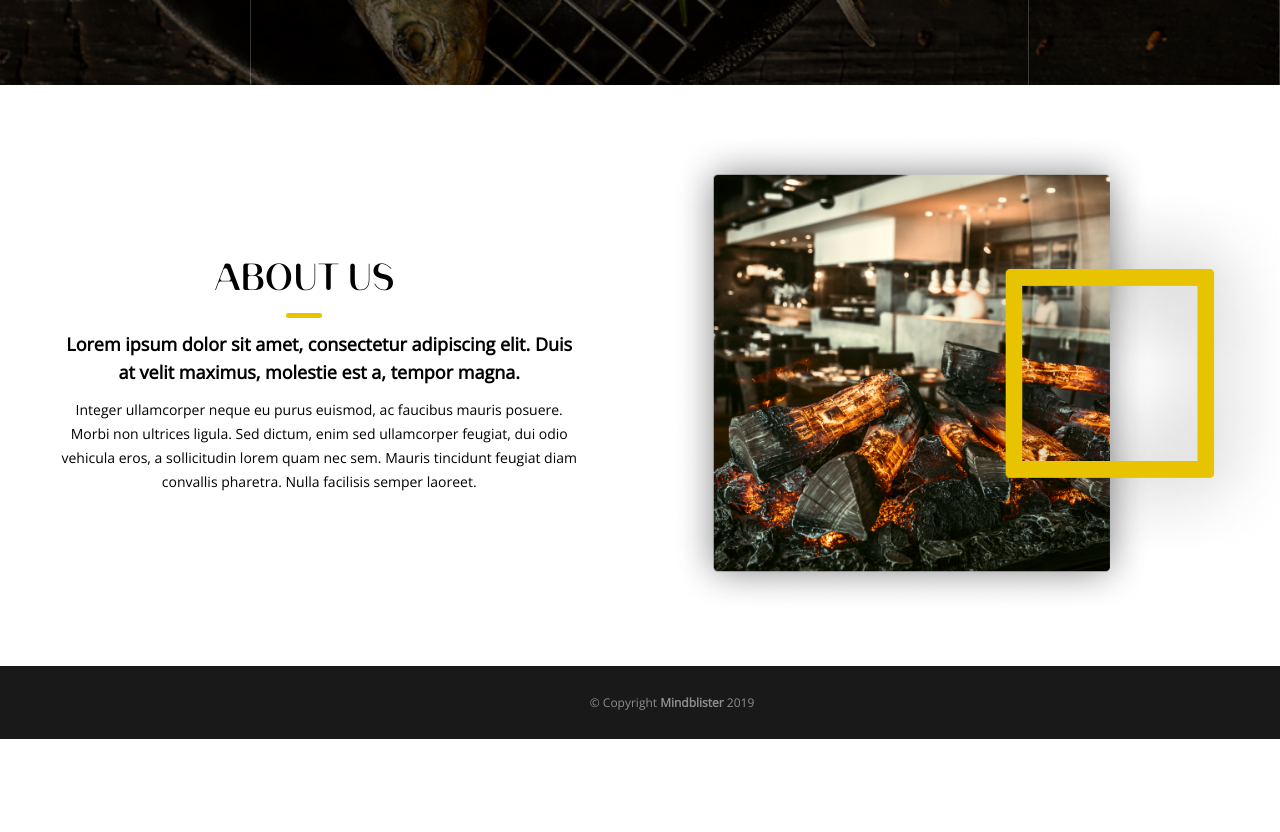
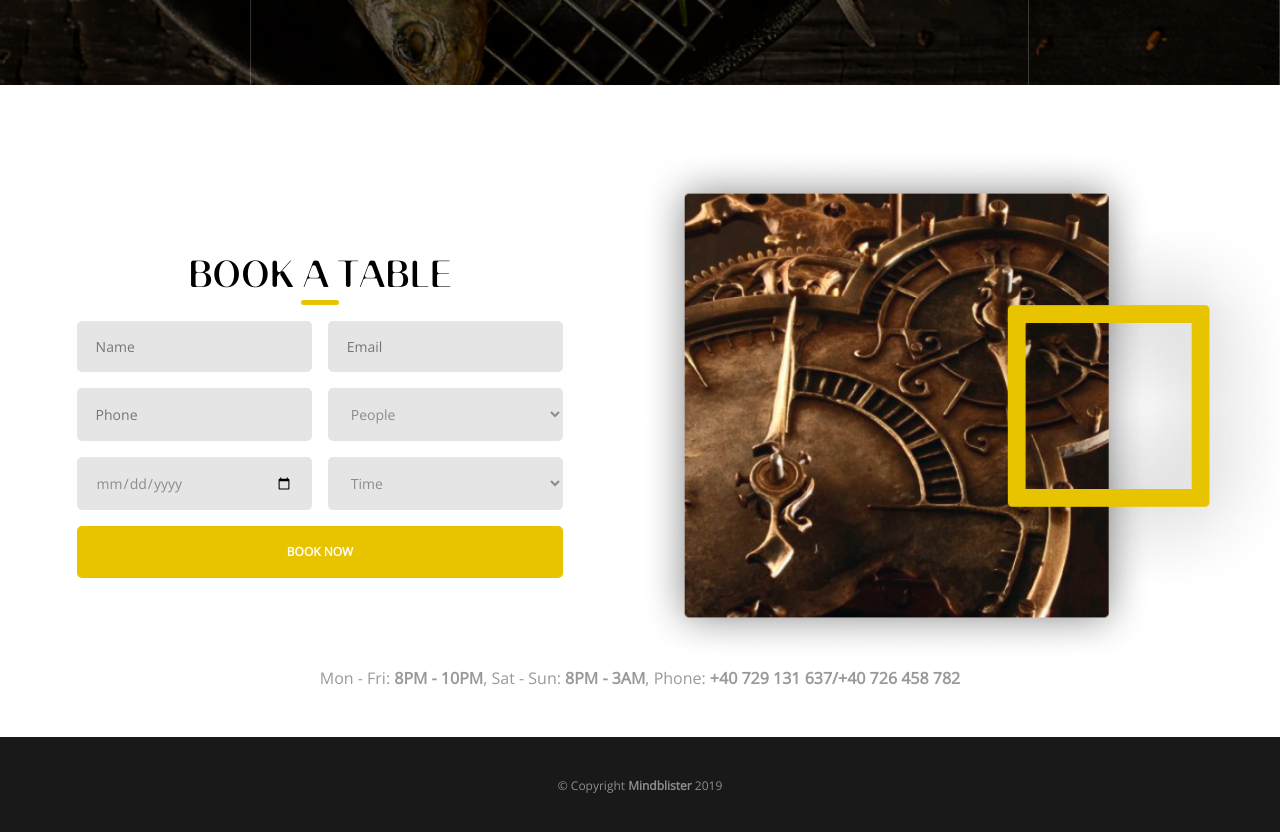
Before and after one commit to Svitlana-G/Restaurant-Hungry-People, a React (Create React App) app: page / in a window 1280 px wide. Shown: the part 860-1692 px from the top of the page. Before the commit the page ends 1599 px from the top, so only its background shows below. Built offline with nearby package versions, Linux system fonts and the light colour scheme.

Commit message:
Added Booking

```diff
--- a/src/App.css
+++ b/src/App.css
@@ -15,4 +15,9 @@
   width: 6%;
   background: #E8C300;
   border-radius: 50px;
+  margin: 0 auto;
 }
+
+span {
+  font-weight: bold;
+}
--- a/src/App.js
+++ b/src/App.js
@@ -11,6 +11,7 @@ import {
   Link
 } from "react-router-dom";
 import Team from './components/Team';
+import Booking from './components/Booking';
 
 function App() {
   return (
@@ -18,10 +19,11 @@ function App() {
       <Router>
         <div>
           <Header />
-          <Switch>
+          <Booking />
+          {/* <Switch>
             <Route path="/team" component={Team} />
             <Route path="/" component={About} exact />
-          </Switch>
+          </Switch> */}
           <Footer />
         </div>
       </Router>
--- /dev/null
+++ b/src/components/Booking.js
@@ -0,0 +1,50 @@
+import '../css/Booking.css'
+
+const Booking = () => {
+    return (
+        <div className="booking">
+            <div className="b-table">
+                <section>
+                    <h2>book a table</h2>
+                    <div className="line"></div>
+                    <form>
+                        <input type="text" name="name" placeholder="Name" />
+                        <input type="email" name="email" placeholder="Email" />
+                        <input type="tel" name="phone" placeholder="Phone" />
+                        <select name="people">
+                            <option selected>People</option>
+                            <option value="one">1</option>
+                            <option value="two">2</option>
+                            <option value="three">3</option>
+                            <option value="four">4</option>
+                            <option value="five">5</option>
+                            <option value="six">6</option>
+                        </select>
+                        <input type="date" name="date" placeholder="Date (mm/dd)" />
+                        <select name="time">
+                            <option selected>Time</option>
+                            <option value="two">12:00</option>
+                            <option value="three">13:00</option>
+                            <option value="four">14:00</option>
+                            <option value="five">15:00</option>
+                            <option value="six">16:00</option>
+                            <option value="four">17:00</option>
+                            <option value="five">18:00</option>
+                            <option value="six">19:00</option>
+                            <option value="four">20:00</option>
+                            <option value="five">21:00</option>
+                            <option value="six">22:00</option>
+                        </select>
+                        <button className="btnBooking">BOOK NOW</button>
+                    </form>
+                </section>
+                <section>
+                    <img src="../img/booking.png" alt="" />
+                </section>
+            </div>
+            <p>Mon - Fri: <span>8PM - 10PM</span>, Sat - Sun: <span>8PM - 3AM</span>, Phone: <span>+40 729 131 637/+40 726 458 782</span></p>
+        </div>
+    );
+}
+
+export default Booking;
--- a/src/css/About.css
+++ b/src/css/About.css
@@ -30,10 +30,6 @@
     margin: 0;
 }
 
-.about .line{
-    margin: 1.5vh auto;
-}
-
 .about h4 {
     font-size: 1.125rem;
     font-weight: 700;
--- /dev/null
+++ b/src/css/Booking.css
@@ -0,0 +1,65 @@
+.b-table {
+    display: flex;
+    align-items: center;
+    margin-top: 8vh;
+}
+
+.b-table section{
+    flex-basis: 50%;
+    width: 50%;
+}
+
+.b-table h2{
+    text-transform: uppercase;
+    font-family: 'Banny';
+    font-size: 2.25rem;
+    line-height: 3rem;
+    margin-bottom: 0;
+}
+
+
+.b-table section img{
+    width: 100%;
+}
+
+.b-table form {
+    display: grid;
+    grid-template-columns: repeat(2,1fr);
+    gap: 1rem;
+    margin: 2vh 12%;
+}
+
+.b-table input, select, .btnBooking{
+    background: #E5E5E5;
+    border-radius: 5px;
+    border-style: none;
+    padding: 2vh 8%;
+    color: rgba(51, 51, 51, 0.5);
+    font-size: .875rem;
+    font-family: 'Open Sans';
+}
+
+.b-table form div:nth-of-type(1){
+    width: 14rem;
+    margin-right: 3%;
+}
+
+.b-table form div:nth-of-type(2){
+    width: 14rem;
+    margin-left: 3%;
+}
+
+.b-table .btnBooking{
+    grid-column: 1 / span 2;
+    background: #E8C300;
+    color: #fff;
+    font-size: .75rem;
+    font-weight: bold;
+    line-height: 1.25rem;
+}
+
+.booking p{
+    margin-bottom: 6vh;
+    color: rgba(51, 51, 51, 0.5);
+    margin-top: 0;
+}
--- a/src/css/Footer.css
+++ b/src/css/Footer.css
@@ -9,7 +9,3 @@
     padding: 3.5vh 0;
     background: rgba(0, 0, 0, 0.9);
 }
-
-.footer span {
-    font-weight: bold;
-}
--- a/src/css/TextImage.css
+++ b/src/css/TextImage.css
@@ -10,7 +10,7 @@
     width: 50%;
 }
 
-.text-image h4,p{
+.text-image h4, .text-image p{
     padding: 0 5% 0 10%;
     margin: 0;
 }
```
Also changed, not shown: public/img/booking.png (added).
